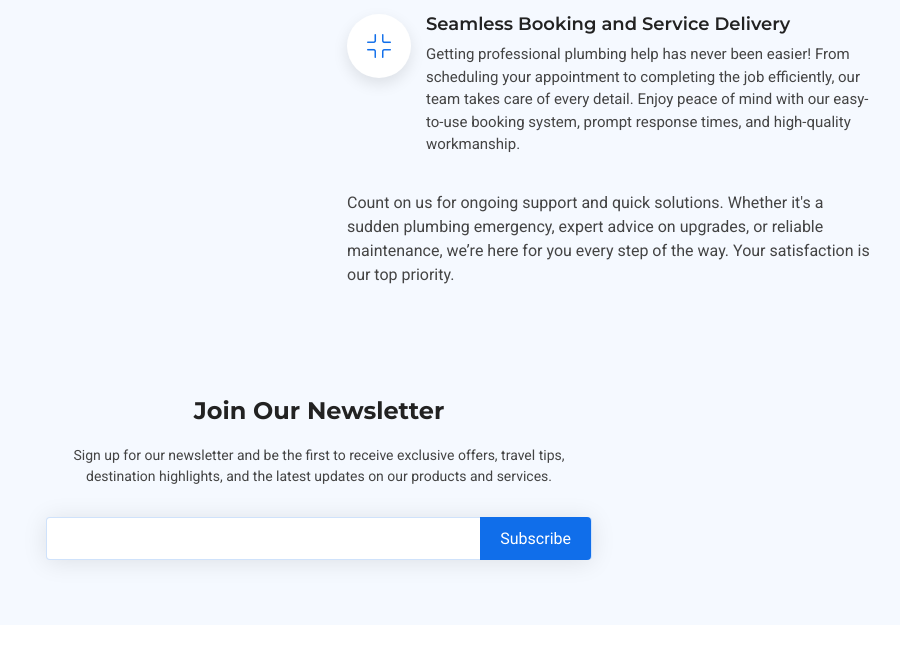
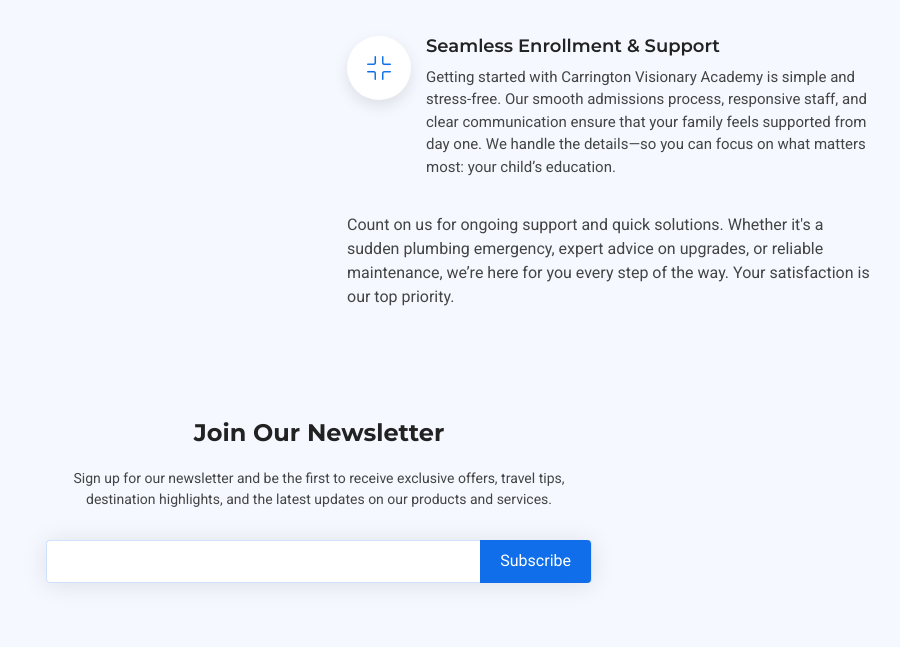
Before and after one commit to Carrington-dev/carrington-visionary-academy, a Flask app: page / in a window 1280 px wide. Shown: the part 1880-2527 px from the top of the page, without its empty margins (321-1221 px from the left). Run offline with Flask 3, Linux system fonts and the light colour scheme; some libraries are stand-ins or nearby versions.

Commit message:
Update index.html
Co-Authored-By: Stemgon <165911512+stemgon@users.noreply.github.com>
Co-Authored-By: Carrington Muleya <79579279+carrington-dev@users.noreply.github.com>

```diff
--- a/src/templates/index.html
+++ b/src/templates/index.html
@@ -106,18 +106,20 @@
             <li>
               <i class="bi bi-diagram-3"></i>
               <div>
-                <h4>Expertly Delivered Plumbing Services
+                <h4>Expertly Delivered Teaching & Learning
                 </h4>
-                <p>Our certified plumbers offer a wide range of services to cover every plumbing issue. From emergency drain cleaning to full bathroom renovations and maintenance plans, we handle it all with precision and care. Trust us to provide dependable, hassle-free service that fits your needs and budget.
+                <p>
+                  Our qualified, passionate teachers offer a broad range of subjects and support services to meet the diverse needs of each student. From foundational literacy and numeracy in the early grades to academic excellence and career readiness in high school, we deliver focused, high-impact teaching that builds confidence and competence at every stage.
                 </p>
               </div>
             </li>
             <li>
               <i class="bi bi-fullscreen-exit"></i>
               <div>
-                <h4>Seamless Booking and Service Delivery</h4>
+                <h4>Seamless Enrollment & Support</h4>
                 <p>
-                  Getting professional plumbing help has never been easier! From scheduling your appointment to completing the job efficiently, our team takes care of every detail. Enjoy peace of mind with our easy-to-use booking system, prompt response times, and high-quality workmanship.
+                  Getting started with {{ company }} is simple and stress-free. Our smooth admissions process, responsive staff, and clear communication ensure that your family feels supported from day one. We handle the details—so you can focus on what matters most: your child’s education.
+
 
                 </p>
               </div>
```
